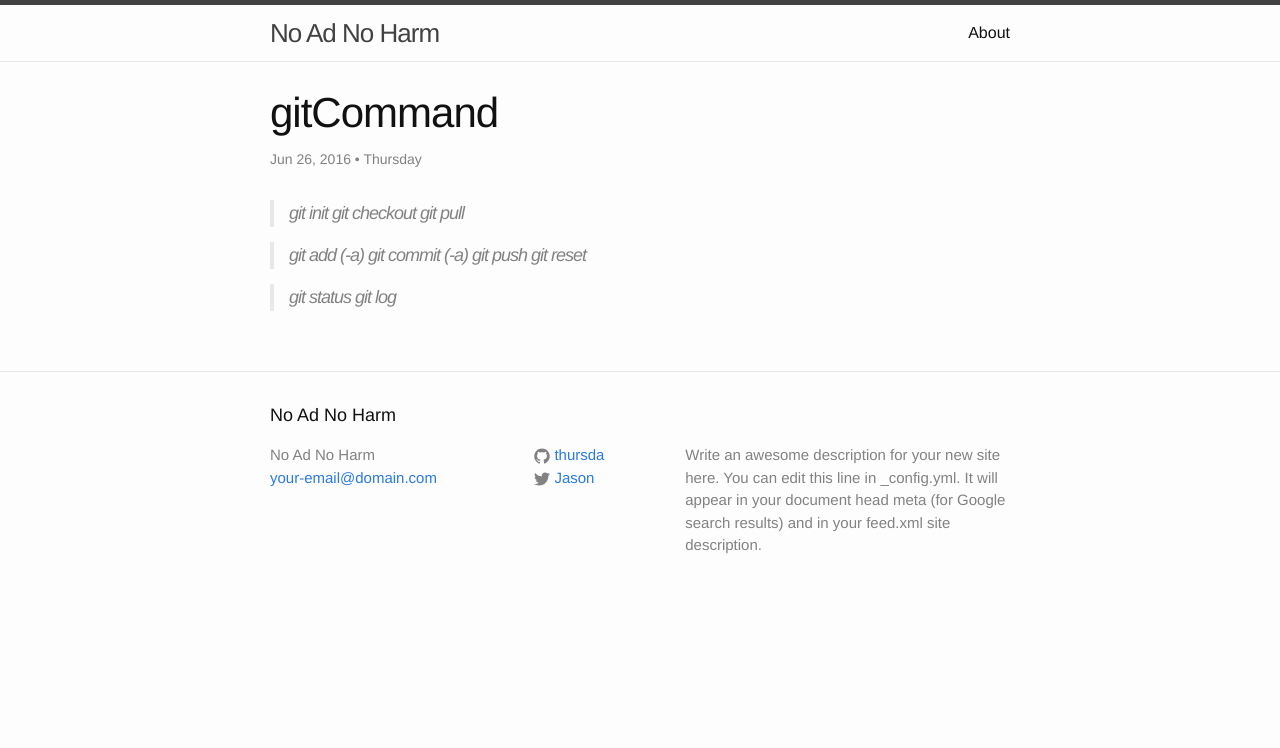
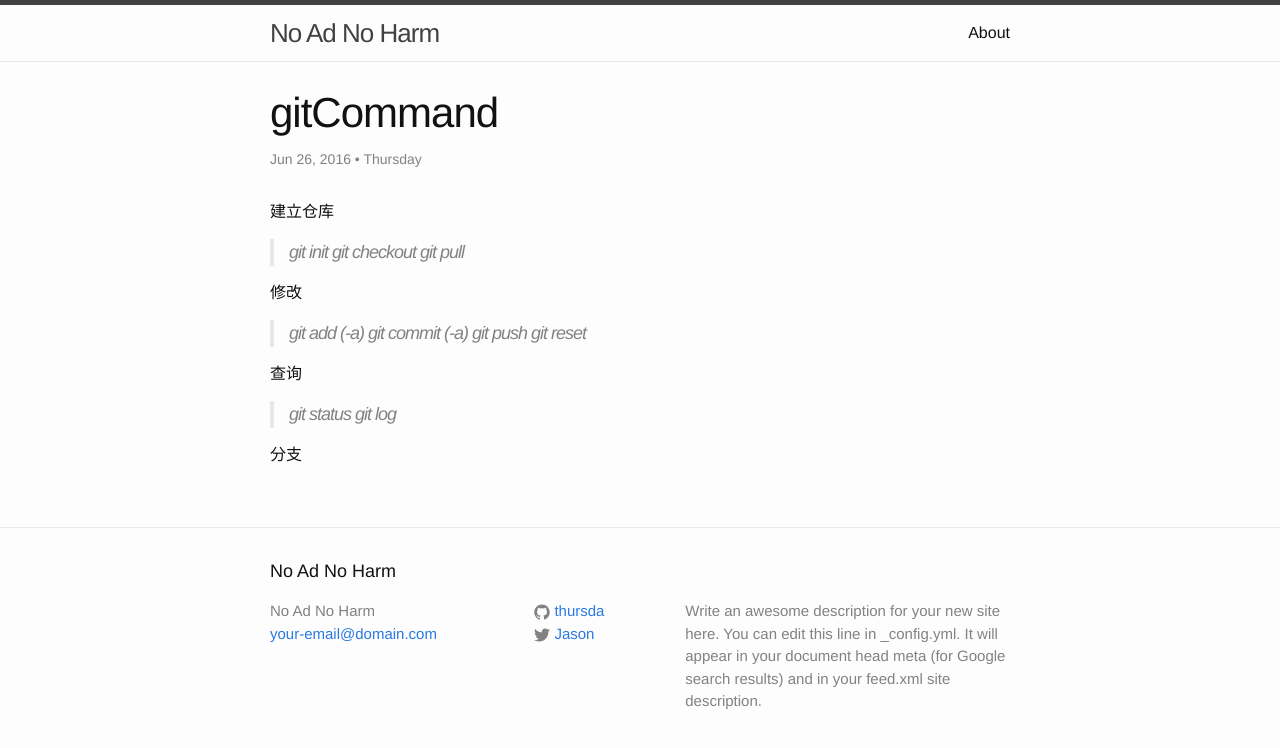
Before and after one commit to Thursda/Thursday.github.io, a Jekyll site: the page built from _posts/2016-06-27-gitabout.md, in a window 1280 px wide. Shown: the top 748 px of the page. Built offline with Jekyll 4.4.1, drawn with Linux system fonts in a browser that asks for light colours.

Commit message:
modify git notes

```diff
--- a/_posts/2016-06-27-gitabout.md
+++ b/_posts/2016-06-27-gitabout.md
@@ -8,17 +8,22 @@ categories: git
 tag: git
 ---
 
+建立仓库
 >
 git init
 git checkout
 git pull
 
+修改
 >
 git add (-a)
 git commit (-a)
 git push
 git reset
 
+查询
 >
 git status
 git log
+
+分支
```
